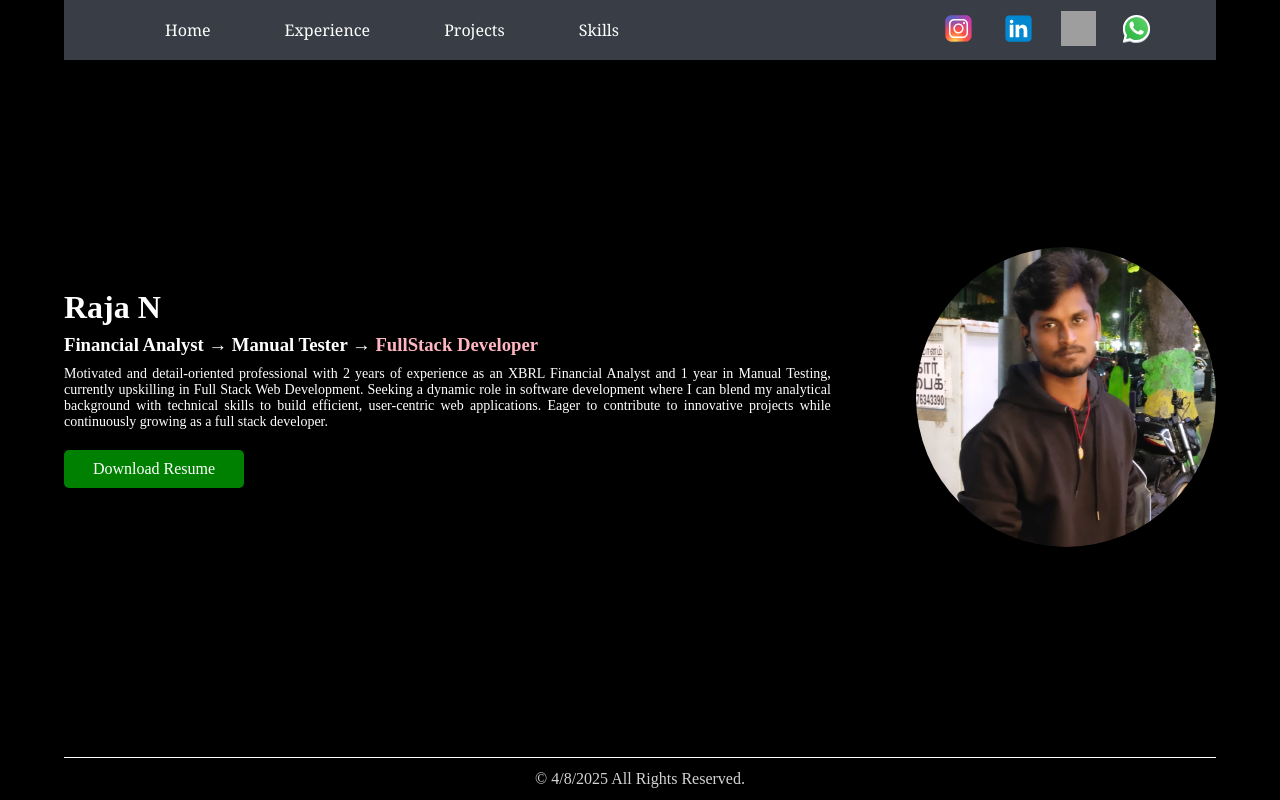
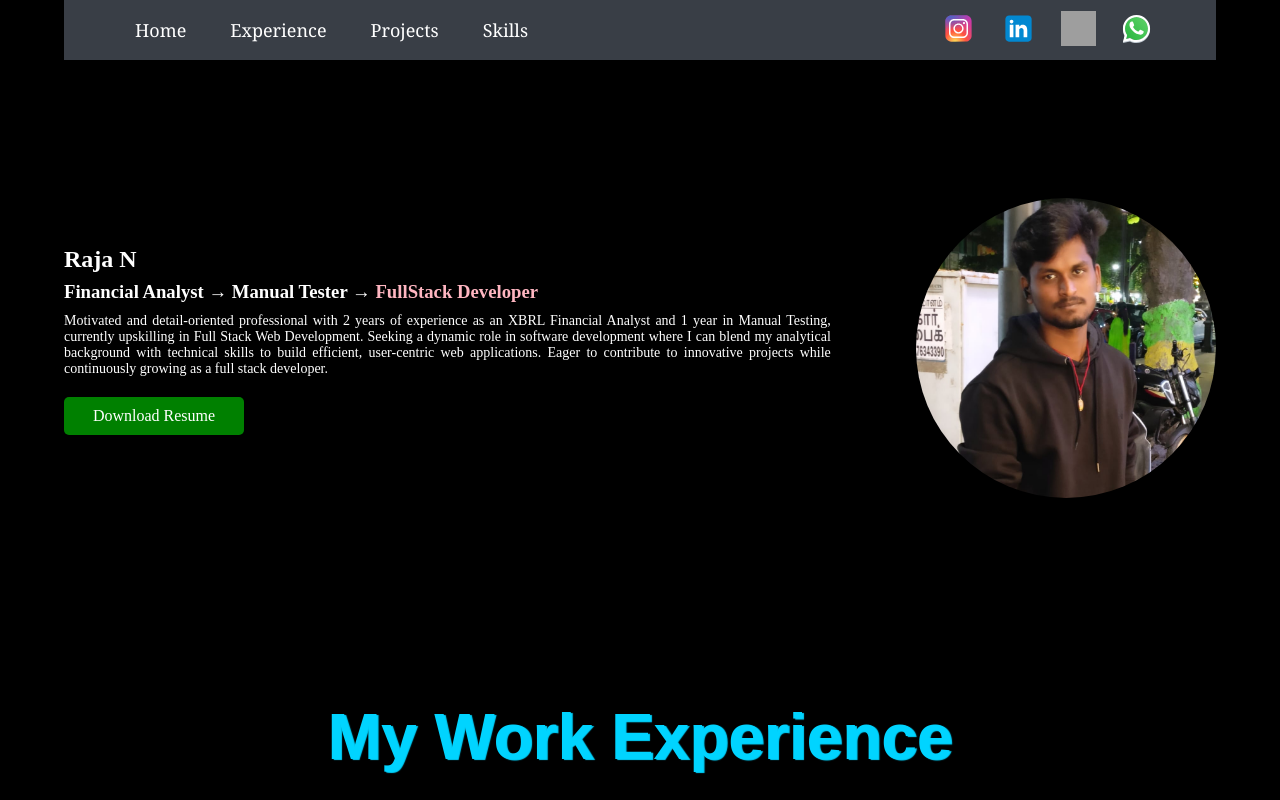
Before and after one commit to Raja-Nalliyappan/dev-portfolio, a React (Create React App) app: page /#/ in a window 1280 px wide. Shown: the top 800 px of the page. Built offline with nearby package versions, Linux system fonts and the light colour scheme; grey boxes are pictures that could not be loaded; the HTML template or start-up script is replaced by a standard one.

Commit message:
first commit

```diff
--- a/package.json
+++ b/package.json
@@ -1,5 +1,5 @@
 {
-  "homepage": "https://raja-nalliyappan.github.io/dev-portfolio",
+  "homepage": "https://raja-nalliyappan.github.io/raja-portfolio",
   "name": "portfolio",
   "version": "0.1.0",
   "private": true,
@@ -11,6 +11,7 @@
     "react": "^19.1.1",
     "react-dom": "^19.1.1",
     "react-router-dom": "^7.7.1",
+    "react-router-hash-link": "^2.4.3",
     "react-scripts": "^5.0.1",
     "web-vitals": "^2.1.4"
   },
--- a/src/App.js
+++ b/src/App.js
@@ -12,11 +12,11 @@ function App() {
         <HashRouter>
           <Routes>
             <Route path="/" element={<Home />} />
-            <Route path="/home" element={<Home />} />
-            <Route path="/experience" element={<Experience />}/>
-            <Route path="/skills" element={<Skills />}/>
-            <Route path="/projects" element={<Projects />} />
-            <Route path="*" element={<Notfound />} />
+            {/* <Route path="/home" element={<Home />} /> */}
+            {/* <Route path="/experience" element={<Experience />}/> */}
+            {/* <Route path="/skills" element={<Skills />}/> */}
+            {/* <Route path="/projects" element={<Projects />} /> */}
+            {/* <Route path="*" element={<Notfound />} />   */}
           </Routes>
         </HashRouter>
       </div>
--- a/src/Portfoilo/Experience.jsx
+++ b/src/Portfoilo/Experience.jsx
@@ -18,7 +18,7 @@ export const Experience = () => {
 
   return (
     <>
-    <Navbar />
+    {/* <Navbar /> */}
     <div className="experience-container">
       <h2 className="section-title">My Work Experience</h2>
 
@@ -75,7 +75,7 @@ export const Experience = () => {
         </div>
       </div>
     </div>
-    <Footer />
+    {/* <Footer /> */}
     </>
   );
 };
--- a/src/Portfoilo/Navbar.css
+++ b/src/Portfoilo/Navbar.css
@@ -15,22 +15,24 @@ header {
     padding: 0 5%;
     white-space: nowrap;
 }
-.nav-list{
-    width: 70%;
+.nav-list {
     list-style: none;
     display: flex;
     align-items: center;
     justify-content: flex-start;
+    gap: 30px;
+    padding: 0;
+    margin: 0;
 }
-.nav-list li a{
-    margin: 0 30px;
-    position: relative;
+.nav-list li a {
     text-decoration: none;
     color: white;
     padding: 5px 7px;
     font-family: Cambria, Cochin, Georgia, Times, 'Times New Roman', serif;
+    position: relative;
+    font-size: 18px;
 }
-.nav-list li a::after{
+.nav-list li a::after {
     content: '';
     position: absolute;
     left: 50%;
@@ -41,7 +43,7 @@ header {
     transition: all 0.3s ease;
     transform: translateX(-50%);
 }
-.nav-list li a:hover::after{
+.nav-list li a:hover::after {
     width: 80%;
 }
 .nav-bar-img-list {
--- a/src/Portfoilo/Navbar.jsx
+++ b/src/Portfoilo/Navbar.jsx
@@ -4,6 +4,7 @@ import githubIcon from '../assets/github.svg';
 import whatsappIcon from '../assets/whatsapp.svg';
 import { NavLink } from 'react-router-dom';
 import download from '../assets/download.png'
+import { HashLink } from 'react-router-hash-link';
 import "./Navbar.css"
 
 export const Navbar =()=>{
@@ -14,10 +15,17 @@ export const Navbar =()=>{
                 <div className='main-header'>
                     <nav className="navbar-card">
                         <ul className="nav-list">
-                            <li><NavLink to="/home" style={({isActive})=>isActive?{backgroundColor:"#829ecaff",borderRadius:"10px"}:{color:"white"}}>Home</NavLink></li>
-                            <li><NavLink to="/experience" style={({isActive})=>isActive?{backgroundColor:"#829ecaff",borderRadius:"10px"}:{color:"white"}}>Experience</NavLink></li>
-                            <li><NavLink to="/projects" style={({isActive})=>isActive?{backgroundColor:"#829ecaff",borderRadius:"10px"}:{color:"white"}}>Projects</NavLink></li>
-                            <li><NavLink to="/skills" style={({isActive})=>isActive?{backgroundColor:"#829ecaff",borderRadius:"10px"}:{color:"white"}}>Skills</NavLink></li>
+
+                            {/* Navbar Active Color Change */}
+                            {/* <li><NavLink to="/home" style={({isActive})=>isActive?{backgroundColor:"#829ecaff",borderRadius:"10px"}:{color:"white"}}>Home</NavLink></li> */}
+                            {/* <li><NavLink to="#/experience" style={({isActive})=>isActive?{backgroundColor:"#829ecaff",borderRadius:"10px"}:{color:"white"}}>Experience</NavLink></li> */}
+                            {/* <li><NavLink to="/projects" style={({isActive})=>isActive?{backgroundColor:"#829ecaff",borderRadius:"10px"}:{color:"white"}}>Projects</NavLink></li> */}
+                            {/* <li><NavLink to="/skills" style={({isActive})=>isActive?{backgroundColor:"#829ecaff",borderRadius:"10px"}:{color:"white"}}>Skills</NavLink></li> */}
+
+                            <li><HashLink smooth to="#">Home</HashLink></li>
+                            <li><HashLink smooth to="/#experience">Experience</HashLink></li>
+                            <li><HashLink smooth to="/#projects">Projects</HashLink></li>
+                            <li><HashLink smooth to="/#skills">Skills</HashLink></li>
                         </ul>
                     </nav>
                     <nav className="navbar-img">
--- a/src/Portfoilo/Projects.jsx
+++ b/src/Portfoilo/Projects.jsx
@@ -44,7 +44,7 @@ export const Projects = () => {
 
   return (
     <>
-    <Navbar />
+    {/* <Navbar /> */}
 
     <h2 className="projects-section-heading">My Testing Projects</h2>
 
@@ -80,7 +80,7 @@ export const Projects = () => {
         </div>
       ))}
     </section>
-    <Footer />
+    {/* <Footer /> */}
     </>
   );
 };
--- a/src/Portfoilo/Skills.css
+++ b/src/Portfoilo/Skills.css
@@ -1,8 +1,3 @@
-body, html {
-  height: 100%;
-  margin: 0;
-}
-
 .skills-page {
   display: flex;
   flex-direction: column;
--- a/src/Portfoilo/Skills.jsx
+++ b/src/Portfoilo/Skills.jsx
@@ -14,7 +14,7 @@ export const Skills = ()=>{
     })
       return (
     <div className="skills-page">
-      <Navbar />
+      {/* <Navbar /> */}
       <div className="skills-content">
         <h1 style={{ color: "white", margin: "20px", fontFamily: "system-ui, sans-serif" }}>
           Development skills
@@ -109,7 +109,7 @@ export const Skills = ()=>{
           </div>
         </div>
       </div>
-      <Footer />
+      {/* <Footer /> */}
     </div>
   );
 }
--- a/src/Portfoilo/home.css
+++ b/src/Portfoilo/home.css
@@ -1,5 +1,5 @@
 .home-container {
-  min-height: 100vh;
+  height: 80vh;
   display: flex;
   flex-direction: column;
 }
--- a/src/Portfoilo/home.jsx
+++ b/src/Portfoilo/home.jsx
@@ -1,8 +1,11 @@
 import rajaIcon from '../assets/Raja N.jpg';
 import { Navbar } from './Navbar';
 import { Footer } from './Footer';
+import {Experience} from './Experience';
+import {Projects} from './Projects';
 import "./home.css"
 import { useEffect } from 'react';
+import { Skills } from './Skills';
 
 export const Home = () => {
     useEffect(() => {
@@ -11,8 +14,11 @@ export const Home = () => {
 
     return (
         <>
+        <section>
             <div className="home-container">
-                <Navbar />
+                <section id="home">
+                    <Navbar />
+                </section>
                 <main>
                     <div className="main-parent">
                         <div className="main-parent-1">
@@ -32,8 +38,24 @@ export const Home = () => {
                         </div>
                     </div>
                 </main>
+                </div>
+            </section>
+
+            <section id="experience">
+                 <Experience />
+            </section>
+
+            <section id="projects">
+                <Projects />
+            </section>
+
+            <section id="skills">
+                <Skills />
+            </section>
+
+            <section>
                 <Footer />
-            </div>
+            </section>
         </>
     )
 }
```
Also changed, not shown: 1 other file (tests, documents, lock files or other folders).
